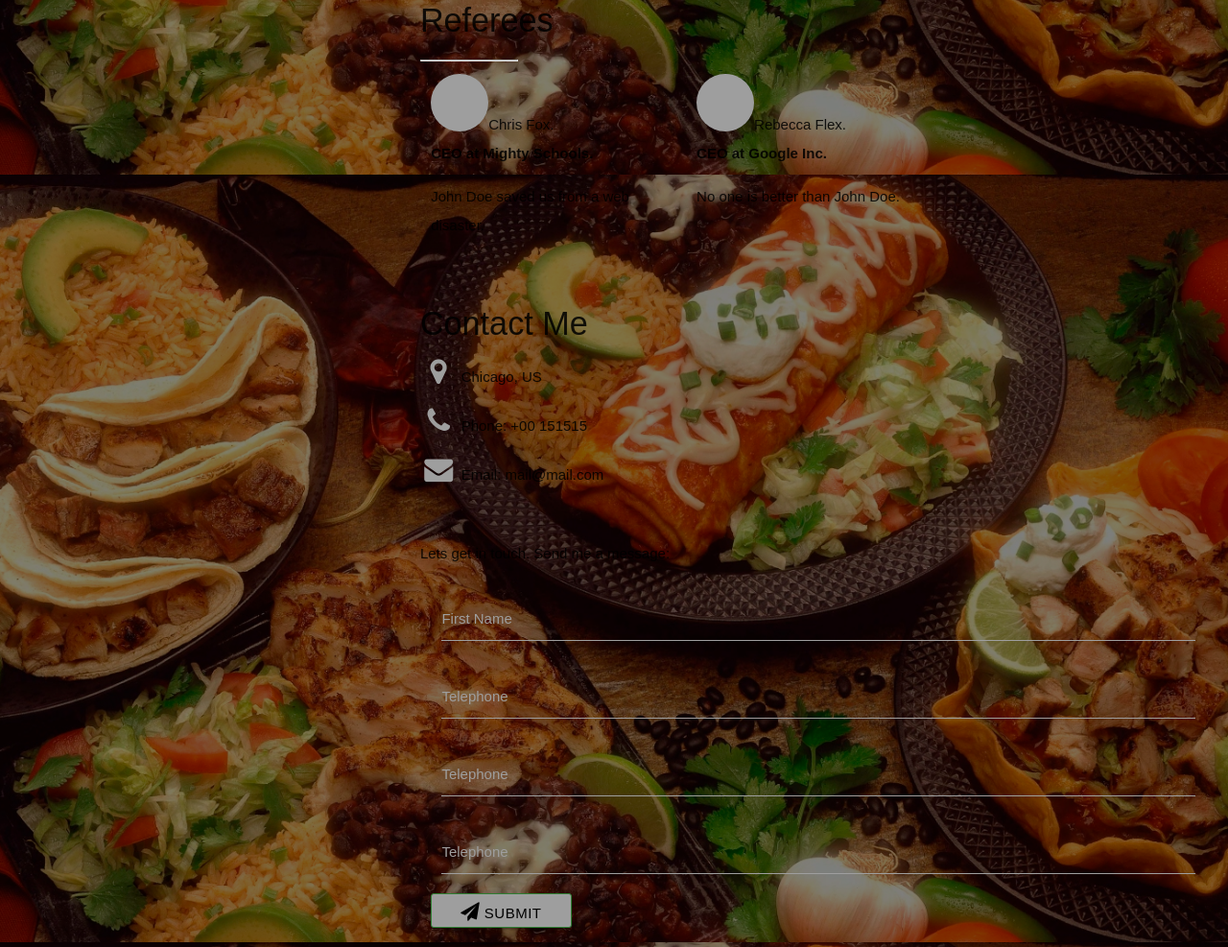
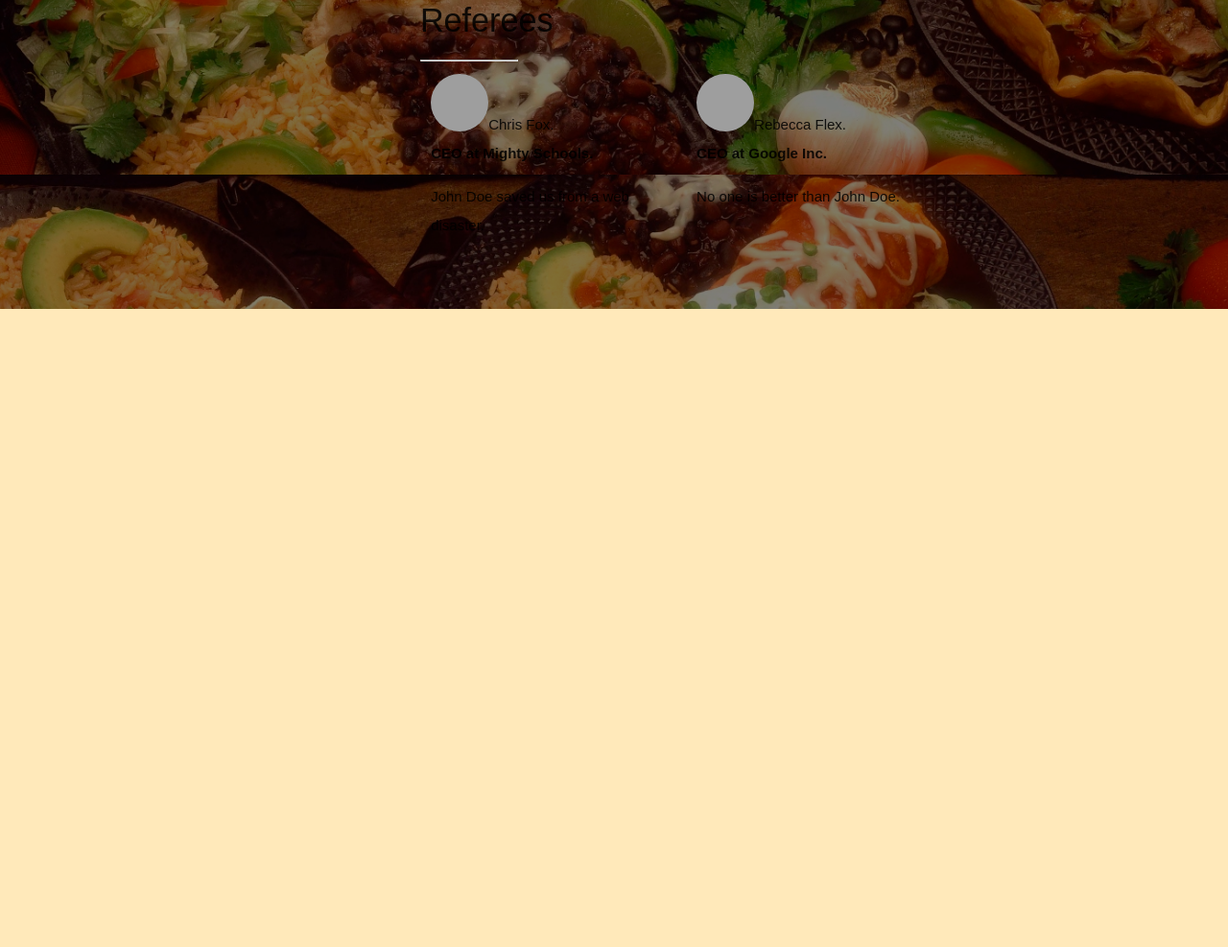
Before and after one commit to Iyke09/moreX, a plain HTML site: page profile.html in a window 1280 px wide. Shown: the part 1418-2405 px from the top of the page at 96% size. After the commit the page ends 1740 px from the top, so only its background shows below. Drawn offline with nearby package versions, Linux system fonts and the light colour scheme; grey boxes are pictures that could not be loaded; a web font is replaced by a local one.

```diff
--- a/profile.html
+++ b/profile.html
@@ -297,42 +297,7 @@
           </button> -->
   </div>
 
-      <div class="" id="contact">
-
-      <h4 class="text-light-grey">Contact Me</h4>
-      <!-- <hr style="width:200px" class="opacity"> -->
-
-      <div class="">
-        <p><i class="fa fa-map-marker fa-fw grey-text fa-2x"></i> Chicago, US</p>
-        <p><i class="fa fa-phone fa-fw grey-text fa-2x"></i> Phone: +00 151515</p>
-        <p><i class="fa fa-envelope fa-fw grey-text fa-2x  blue-grey-text"> </i> Email: mail@mail.com</p>
-      </div><br>
-      <p>Lets get in touch. Send me a message:</p>
-
-          <form class="col s12 m12 ">
-                <div class="input-field col s12">
-                  <input id="icon_prefix" type="text" class="validate">
-                  <label for="icon_prefix">First Name</label>
-                </div>
-                <div class="input-field col s12">
-                  <input id="icon_telephone" type="tel" class="validate">
-                  <label for="icon_telephone">Telephone</label>
-                </div>
-                <div class="input-field col s12">
-                  <input id="icon_telephone" type="tel" class="validate">
-                  <label for="icon_telephone">Telephone</label>
-                </div>
-                <div class="input-field col s12">
-                  <input id="icon_telephone" type="tel" class="validate">
-                  <label for="icon_telephone">Telephone</label>
-                </div>
-
-                  <button class="btn center waves-effect waves-light grey black-text"
-                  type="submit" name="action">
-                  <i class="fa fa-paper-plane"></i> SUBMIT
-          </button>
-        </form>
-    </div>
+<!--  -->
   </div>
 </div>
 <!--
```
